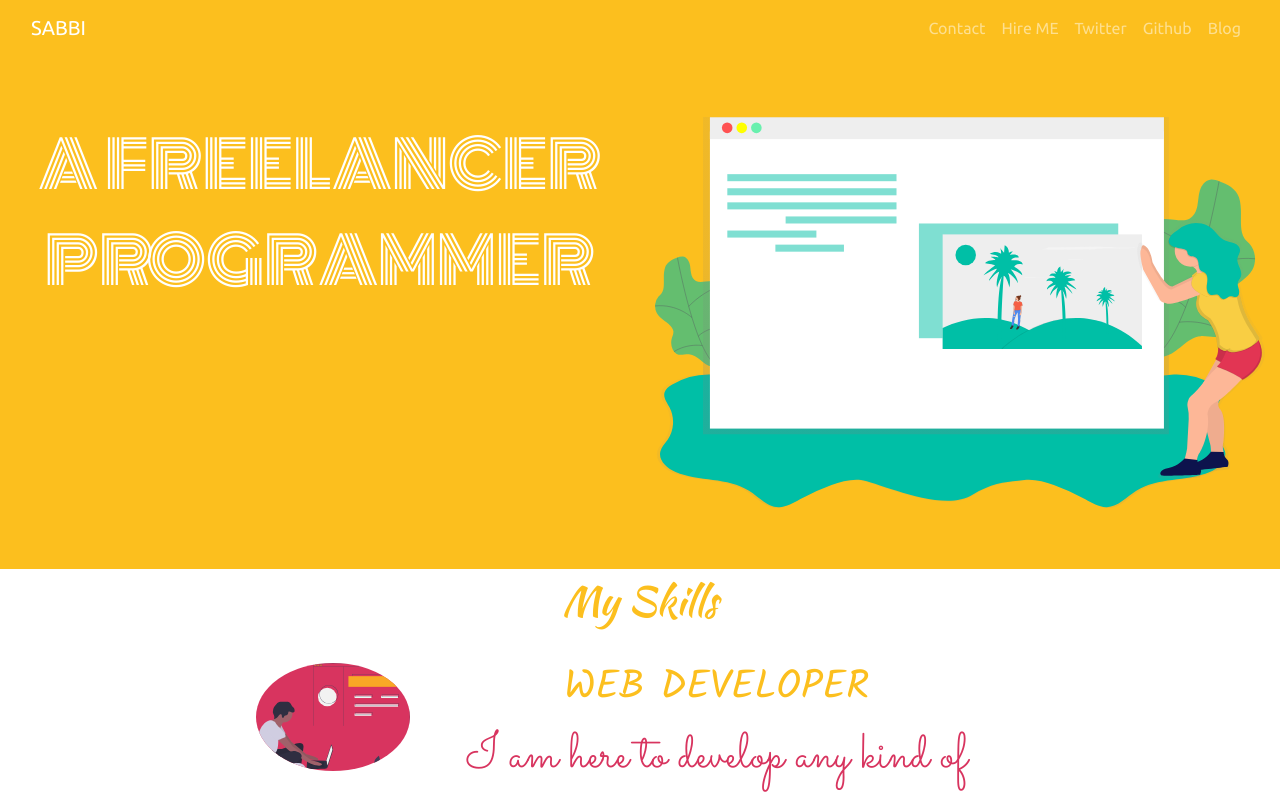
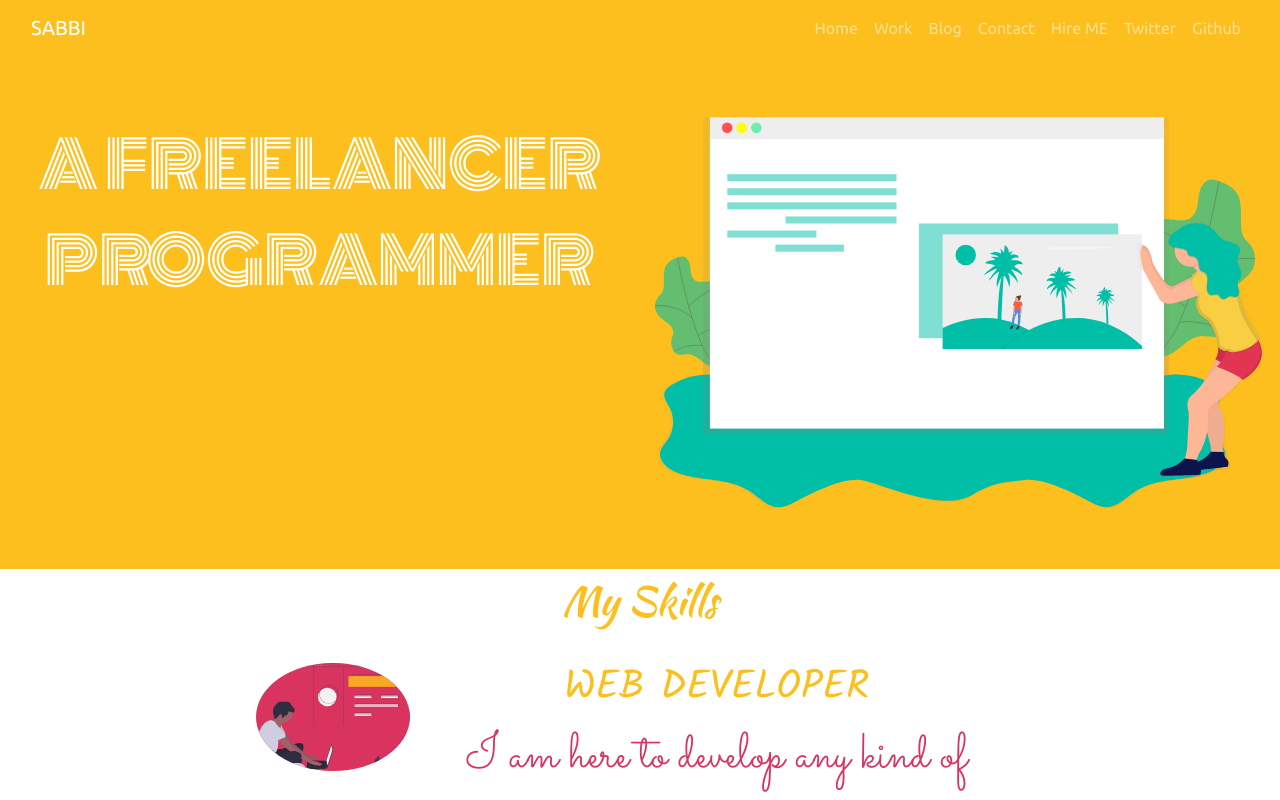
Before and after one commit to sabbi-z/Portfolio, a plain HTML site: page index.html in a window 1280 px wide. Shown: the top 800 px of the page. Drawn offline with nearby package versions, Linux system fonts and the light colour scheme.

Commit message:
Update index.html

```diff
--- a/index.html
+++ b/index.html
@@ -121,6 +121,15 @@ h4{
                   <div class="collapse navbar-collapse" id="navbarSupportedContent">
                     <ul class="navbar-nav ml-auto">
                         <li class="nav-item">
+                            <a class="nav-link" href="https://sabbi-z.github.io/Portfolio">Home</a>
+                        </li>
+                        <li class="nav-item">
+                            <a class="nav-link" href="https://sabbi-z.blogspot.com" target="_blank">Work</a>
+                        </li>
+                        <li class="nav-item">
+                            <a class="nav-link" href="https://sabbi-z.blogspot.com" target="_blank">Blog</a>
+                        </li>
+                        <li class="nav-item">
                             <a class="nav-link" href="mailto:sukh65879@gmail.com" target="_blank">Contact</a>
                         </li>
                         <li class="nav-item">
@@ -132,13 +141,10 @@ h4{
                         <li class="nav-item">
                             <a class="nav-link" href="https://github.com/sabbi-z" target="_blank">Github</a>
                         </li>
-                        <li class="nav-item">
-                            <a class="nav-link" href="https://sabbi-z.blogspot.com" target="_blank">Blog</a>
-                        </li>
+
                     </ul>
                   </div>
                 </nav>
-
             <div class="row">
             <div class="col-lg-6 ">
                 <h1 class="fontmain">A FREELANCER PROGRAMMER</h1>
```
